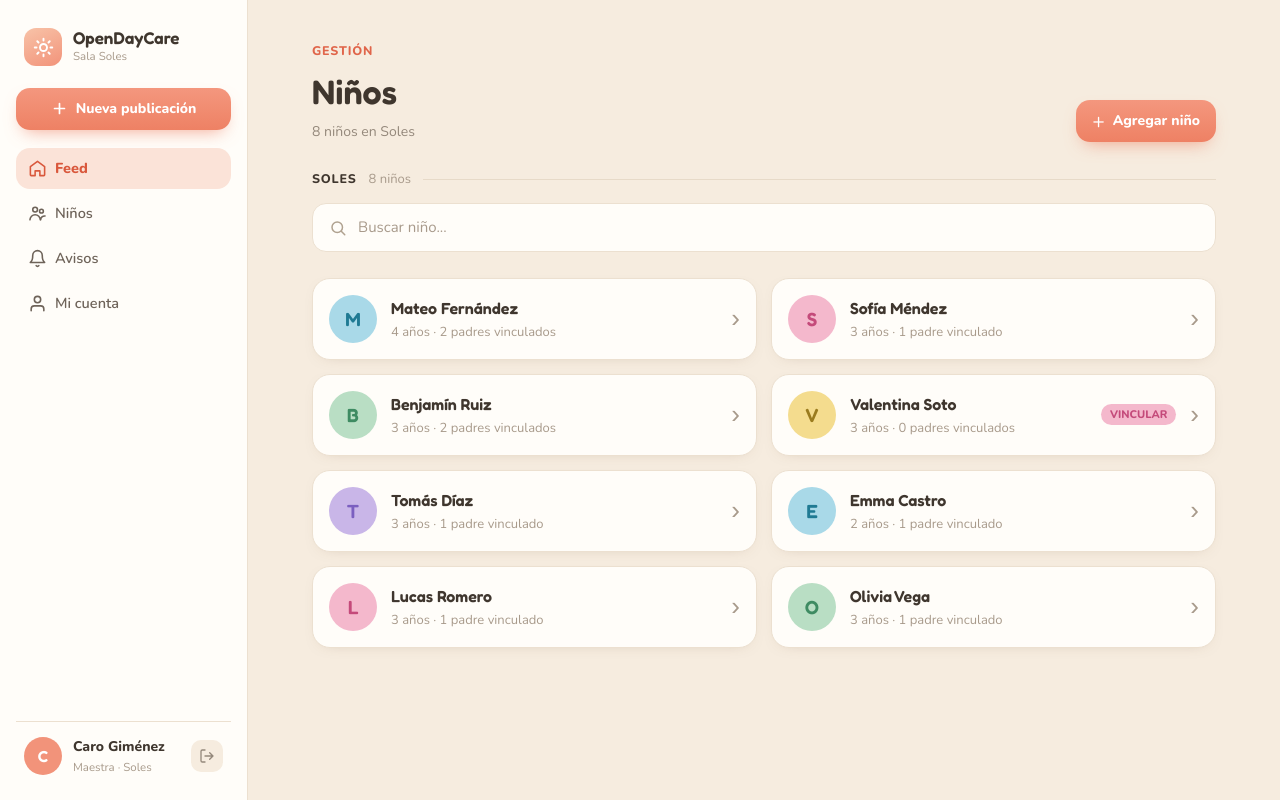
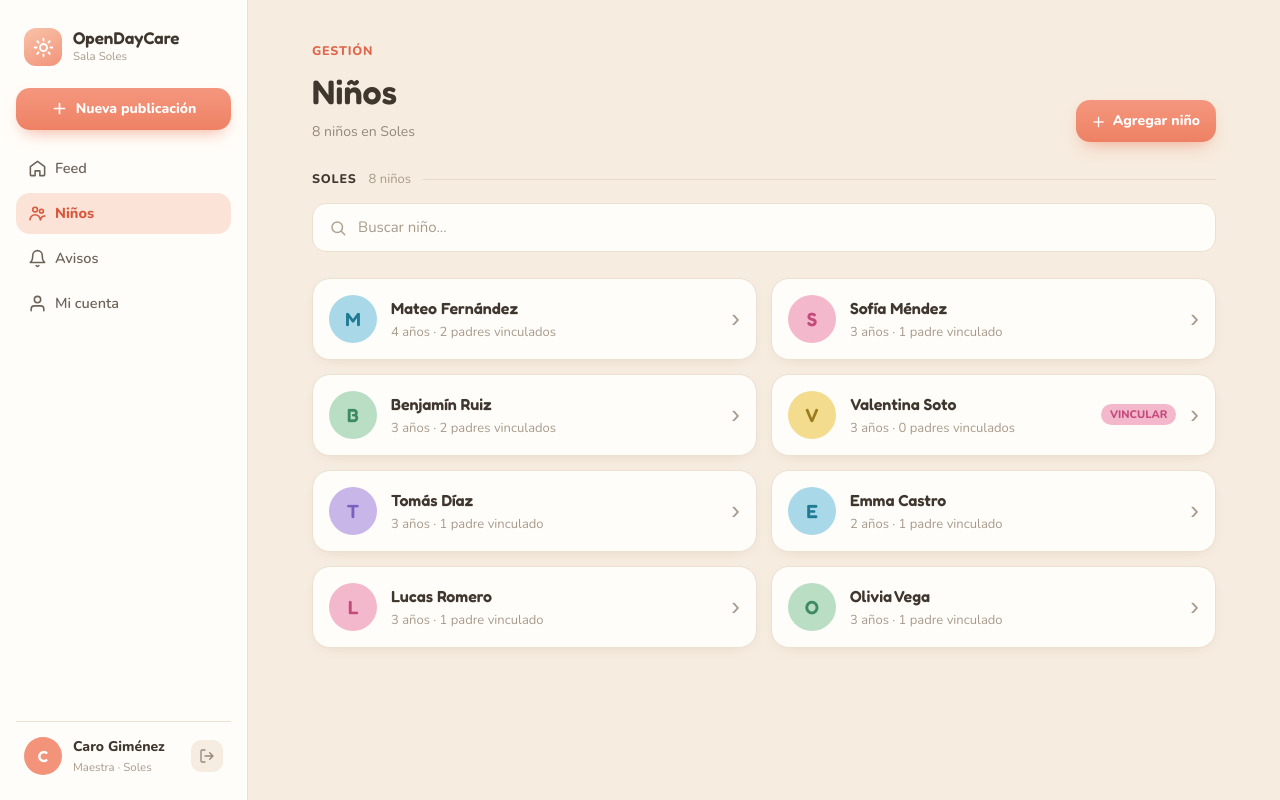
Before and after one commit to MLahuasi/opencode-daycare, a Next.js app: page /kids in a window 1280 px wide. Built offline with nearby package versions, Linux system fonts and the light colour scheme.

Commit message:
DayCare - spec-03-kids-and-profiles - Update StaffSidebar.

```diff
--- a/app/features/layout/components/staff-sidebar.tsx
+++ b/app/features/layout/components/staff-sidebar.tsx
@@ -1,13 +1,21 @@
-import { Avatar, Brand, Button } from "@/app/components/ui";
+import { Avatar, Brand, Button, LinkButton } from "@/app/components/ui";
 import type { ReactNode } from "react";
-import {
-  staffSidebarMock,
-  type StaffNavigationIcon,
-} from "@/app/data/mocks";
+import { staffSidebarMock } from "@/app/data/mocks";
+import type {
+  StaffNavigationIcon,
+  StaffNavigationSection,
+} from "@/app/features/layout/types";
 import styles from "./staff-sidebar.module.css";
 
 type StaffSidebarProps = {
+  activeSection?: StaffNavigationSection;
   className?: string;
+};
+
+type NavigationControlProps = {
+  activeSection: StaffNavigationSection;
+  item: (typeof staffSidebarMock.navigationItems)[number];
+  mobile?: boolean;
 };
 
 /**
@@ -58,13 +66,56 @@ function NavigationIcon({ name }: { name: StaffNavigationIcon }) {
 }
 
 /**
+ * Renders one navigation control while keeping only Kids navigable.
+ *
+ * @param props - Navigation control options.
+ * @param props.activeSection - Currently active section.
+ * @param props.item - Navigation item configuration.
+ * @param props.mobile - Whether the compact mobile treatment is used.
+ * @returns A presentational button or the real Kids route link.
+ */
+function NavigationControl({ activeSection, item, mobile = false }: NavigationControlProps) {
+  const active = item.icon === activeSection;
+  const className = `${mobile ? styles.mobileNavigationButton : styles.navigationButton} ${active ? (mobile ? styles.mobileNavigationButtonActive : styles.navigationButtonActive) : ""}`;
+  const content = (
+    <>
+      <NavigationIcon name={item.icon} />
+      {mobile ? <span>{item.label}</span> : item.label}
+    </>
+  );
+
+  if (item.icon === "children") {
+    return (
+      <LinkButton
+        aria-current={active ? "page" : undefined}
+        className={className}
+        href="/kids"
+        variant="ghost"
+      >
+        {content}
+      </LinkButton>
+    );
+  }
+
+  return (
+    <Button
+      aria-current={active ? "page" : undefined}
+      className={className}
+      variant="ghost"
+    >
+      {content}
+    </Button>
+  );
+}
+
+/**
  * Renders the desktop staff sidebar and the mobile bottom navigation.
  *
  * @param props - Sidebar customization options.
  * @param props.className - Optional classes applied to the desktop sidebar.
  * @returns The responsive staff navigation.
  */
-export function StaffSidebar({ className = "" }: StaffSidebarProps) {
+export function StaffSidebar({ activeSection = "feed", className = "" }: StaffSidebarProps) {
   return (
     <>
       <aside className={`${styles.sidebar} ${className}`} aria-label={staffSidebarMock.navigationLabel}>
@@ -78,16 +129,8 @@ export function StaffSidebar({ className = "" }: StaffSidebarProps) {
         </Button>
 
         <nav className={styles.navigation} aria-label={staffSidebarMock.sectionsLabel}>
-          {staffSidebarMock.navigationItems.map(({ active, icon, label }) => (
-            <Button
-              aria-current={active ? "page" : undefined}
-              className={`${styles.navigationButton} ${active ? styles.navigationButtonActive : ""}`}
-              key={label}
-              variant="ghost"
-            >
-              <NavigationIcon name={icon} />
-              {label}
-            </Button>
+          {staffSidebarMock.navigationItems.map((item) => (
+            <NavigationControl activeSection={activeSection} item={item} key={item.label} />
           ))}
         </nav>
 
@@ -110,16 +153,8 @@ export function StaffSidebar({ className = "" }: StaffSidebarProps) {
       </aside>
 
       <nav className={styles.mobileNavigation} aria-label={staffSidebarMock.mobileNavigationLabel}>
-        {staffSidebarMock.navigationItems.map(({ active, icon, label }) => (
-          <Button
-            aria-current={active ? "page" : undefined}
-            className={`${styles.mobileNavigationButton} ${active ? styles.mobileNavigationButtonActive : ""}`}
-            key={label}
-            variant="ghost"
-          >
-            <NavigationIcon name={icon} />
-            <span>{label}</span>
-          </Button>
+        {staffSidebarMock.navigationItems.map((item) => (
+          <NavigationControl activeSection={activeSection} item={item} key={item.label} mobile />
         ))}
       </nav>
     </>
--- a/app/features/layout/index.ts
+++ b/app/features/layout/index.ts
@@ -3,4 +3,5 @@ export { staffSidebarMock } from "@/app/data/mocks/layout";
 export type {
   StaffNavigationIcon,
   StaffNavigationItem,
+  StaffNavigationSection,
 } from "./types";
--- a/app/features/layout/types/index.ts
+++ b/app/features/layout/types/index.ts
@@ -1,4 +1,5 @@
 export type {
   StaffNavigationIcon,
   StaffNavigationItem,
+  StaffNavigationSection,
 } from "./staff-sidebar";
--- a/app/features/layout/types/staff-sidebar.ts
+++ b/app/features/layout/types/staff-sidebar.ts
@@ -1,4 +1,6 @@
 export type StaffNavigationIcon = "feed" | "children" | "alerts" | "account";
+
+export type StaffNavigationSection = StaffNavigationIcon;
 
 export type StaffNavigationItem = {
   label: string;
--- a/app/kids/layout.tsx
+++ b/app/kids/layout.tsx
@@ -11,7 +11,7 @@ import type { ReactNode } from "react";
 export default function KidsLayout({ children }: { children: ReactNode }) {
   return (
     <div className="flex min-h-screen bg-[var(--color-page)]">
-      <StaffSidebar />
+      <StaffSidebar activeSection="children" />
       <div className="min-w-0 flex-1 pb-20 md:pb-0">{children}</div>
     </div>
   );
```
